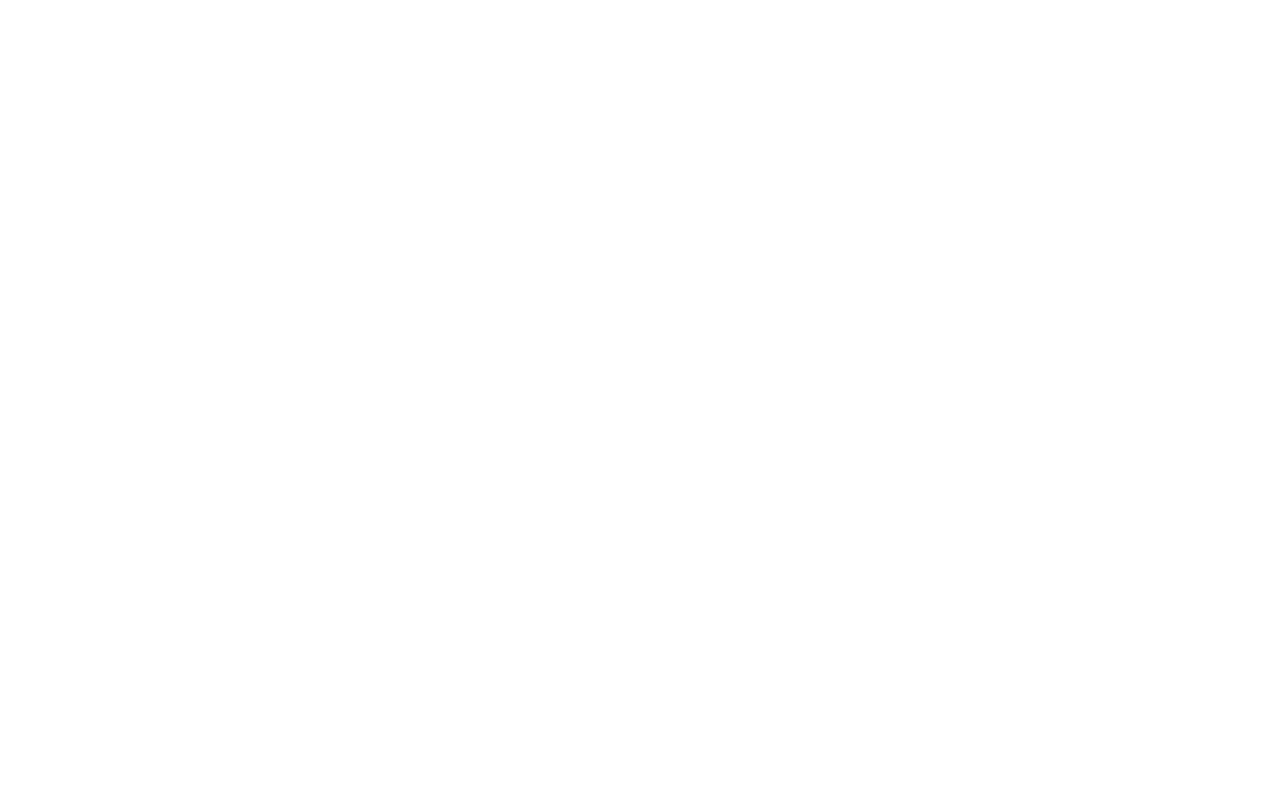
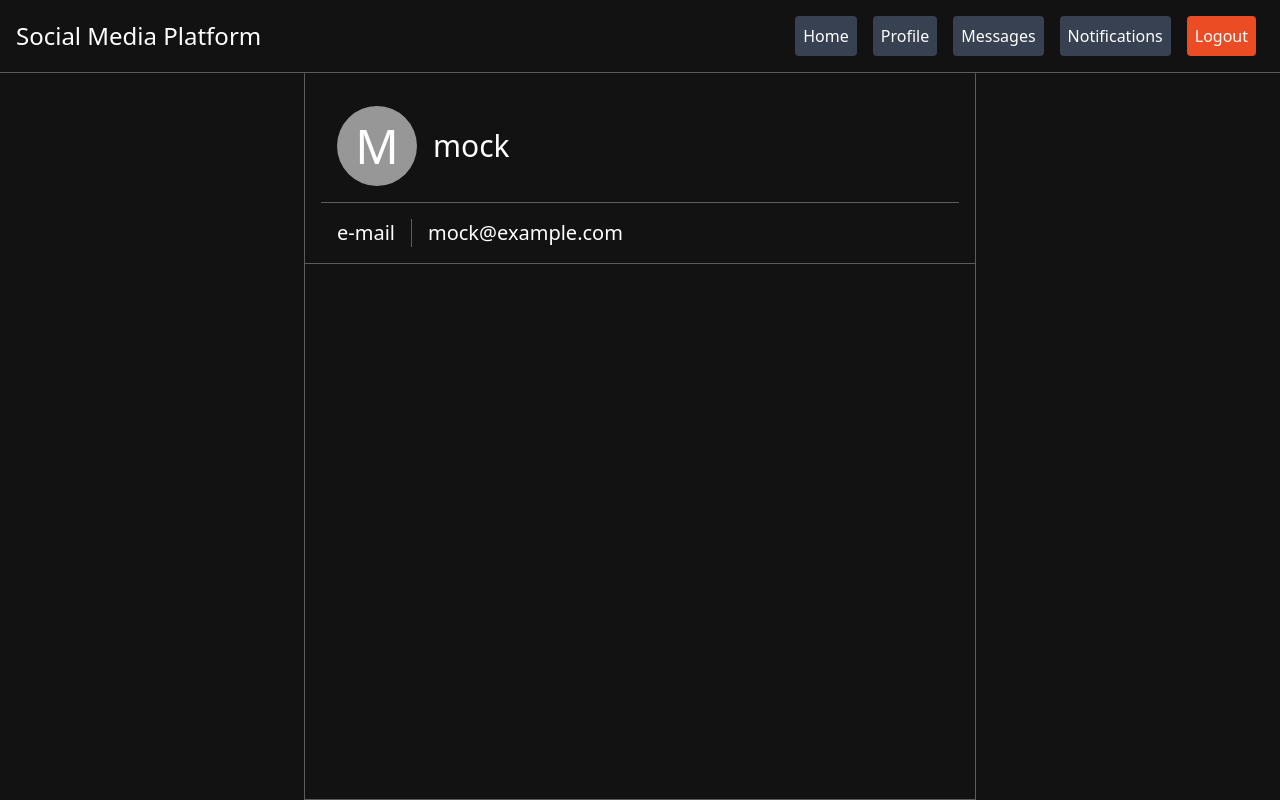
Before and after one commit to SocialMediaPlatform/social-media-platform-frontend, a React (Create React App) app: page /profile in a window 1280 px wide. Before the commit this address had no page. Built offline with nearby package versions, Linux system fonts and the light colour scheme; sample sign-in values are in the browser's storage.

Commit message:
IMPLEMENT: Added profile page

```diff
--- a/src/App.js
+++ b/src/App.js
@@ -3,6 +3,7 @@ import { BrowserRouter as Router, Navigate, Route, Routes, useNavigate } from "r
 import HomePage from "./HomePage/HomePage";
 import LoginPage from "./LoginPage/LoginPage";
 import RegisterPage from "./RegisterPage/RegisterPage";
+import ProfilePage from "./ProfilePage/ProfilePage";
 import { AuthContext, AuthProvider } from "./AuthContext";
 import './index.css'
 
@@ -34,6 +35,7 @@ function App() {
                     <Route path="/login" element={<LoginPage />} />
                     <Route path="/home" element={<HomePage />} />
                     <Route path="/register" element={<RegisterPage />} />
+                    <Route path="/profile" element={<ProfilePage />} />
                 </Routes>
             </AuthProvider>
         </Router>
--- a/src/HomePage/components/Header.js
+++ b/src/HomePage/components/Header.js
@@ -5,6 +5,14 @@ import { useNavigate } from 'react-router-dom';
 const Header = () => {
     const { logout } = useContext(AuthContext);
     const navigate = useNavigate();
+
+    const handleHome = () => {
+        navigate('/home')
+    }
+
+    const handleProfile = () => {
+        navigate('/profile')
+    }
 
     const handleLogout = async () => {
         try {
@@ -18,8 +26,18 @@ const Header = () => {
         <header className="border-b bg-backgroundGrey border-borderGrey text-white p-4 flex justify-between items-center">
             <h1 className="text-2xl">Social Media Platform</h1>
             <nav>
-                <button className='mx-2 p-2 bg-gray-700 hover:bg-gray-600 rounded'>Home</button>
-                <button className='mx-2 p-2 bg-gray-700 hover:bg-gray-600 rounded'>Profile</button>
+                <button
+                    onClick={handleHome}
+                    className='mx-2 p-2 bg-gray-700 hover:bg-gray-600 rounded'
+                >
+                    Home
+                </button>
+                <button
+                    onClick={handleProfile}
+                    className='mx-2 p-2 bg-gray-700 hover:bg-gray-600 rounded'
+                >
+                    Profile
+                </button>
                 <button className='mx-2 p-2 bg-gray-700 hover:bg-gray-600 rounded'>Messages</button>
                 <button className='mx-2 p-2 bg-gray-700 hover:bg-gray-600 rounded'>Notifications</button>
                 <button
--- /dev/null
+++ b/src/ProfilePage/ProfilePage.js
@@ -0,0 +1,67 @@
+import React, { useContext, useEffect, useState } from 'react';
+import { AuthContext } from "../AuthContext";
+import Header from '../HomePage/components/Header';
+
+const ProfilePage = () => {
+    const { userToken } = useContext(AuthContext);
+
+    const [user, setUser] = useState({
+        username: 'mock',
+        email: 'mock@example.com'
+    })
+
+    // This should load the user data from the API, but the API doesn't seem to have that feature yet
+    // useEffect(() => {
+    //     if (userToken) {
+    //         const fetchPosts = async () => {
+    //             try {
+    //                 const response = await fetch('/api/v1/user', {
+    //                     method: 'GET',
+    //                     headers: {
+    //                         'Authorization': `Bearer ${userToken}`
+    //                     },
+    //                     credentials: 'include'
+    //                 });
+    //                 if (!response.ok) {
+    //                     throw new Error(`${response.status}`);
+    //                 }
+    //                 const result = await response.json();
+    //                 setUser(result);
+    //             } catch (error) {
+    //                 console.error('Error fetching posts:', error);
+    //             }
+    //         };
+    //         fetchPosts();
+    //     }
+    // }, [userToken]);
+
+    return (
+        <div className='flex flex-col min-h-screen'>
+            <Header />
+            <div className='bg-backgroundGrey flex flex-1 justify-center items-stretch'>
+                <div className='box-border border border-t-backgroundGrey border-borderGrey flex-col flex-grow max-w-2xl bg-backgroundGrey'>
+                    <div className='p-4 border-b border-borderGrey'>
+                        <div className='flex flex-row items-center border-b border-borderGrey break-words transition duration-300 hover:bg-hoverBackgroundGrey p-4'>
+                            <div className='rounded-full h-20 w-20 flex items-center justify-center bg-avatarGrey text-white text-5xl'>
+                                {user.username[0].toUpperCase()}
+                            </div>
+                            <div className='ml-4 flex-grow'>
+                                <p className='text-white text-3xl'>{user.username}</p>
+                            </div>
+                        </div>
+                        <div className='flex flex-row items-center pt-4'>
+                            <div className='px-4 border-r border-borderGrey break-words transition duration-300 hover:bg-hoverBackgroundGrey'>
+                                <p className='text-white text-xl'>e-mail</p>
+                            </div>
+                            <div className='ml-4 flex-grow'>
+                                <p className='text-white text-xl'>{user.email}</p>
+                            </div>
+                        </div>
+                    </div>
+                </div>
+            </div>
+        </div>
+    );
+};
+
+export default ProfilePage;
```
